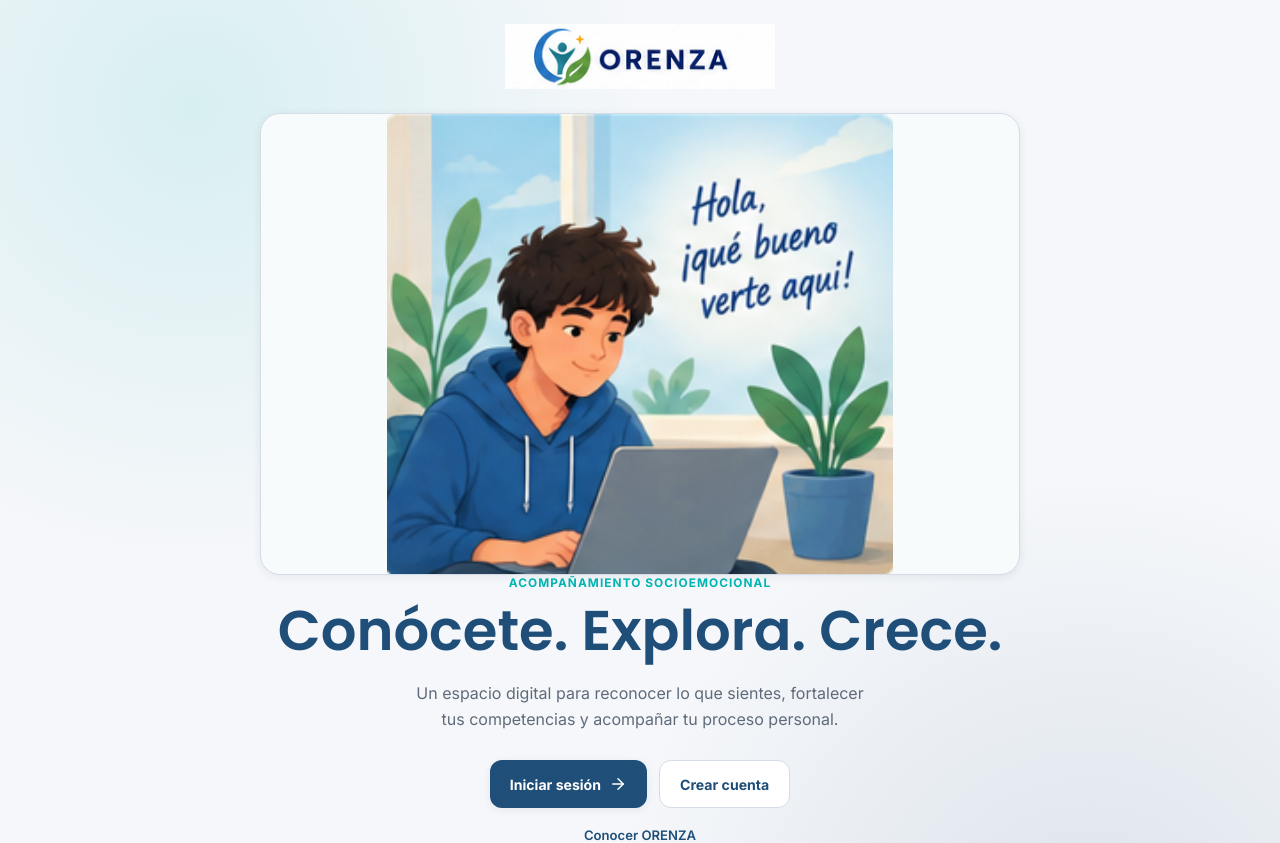
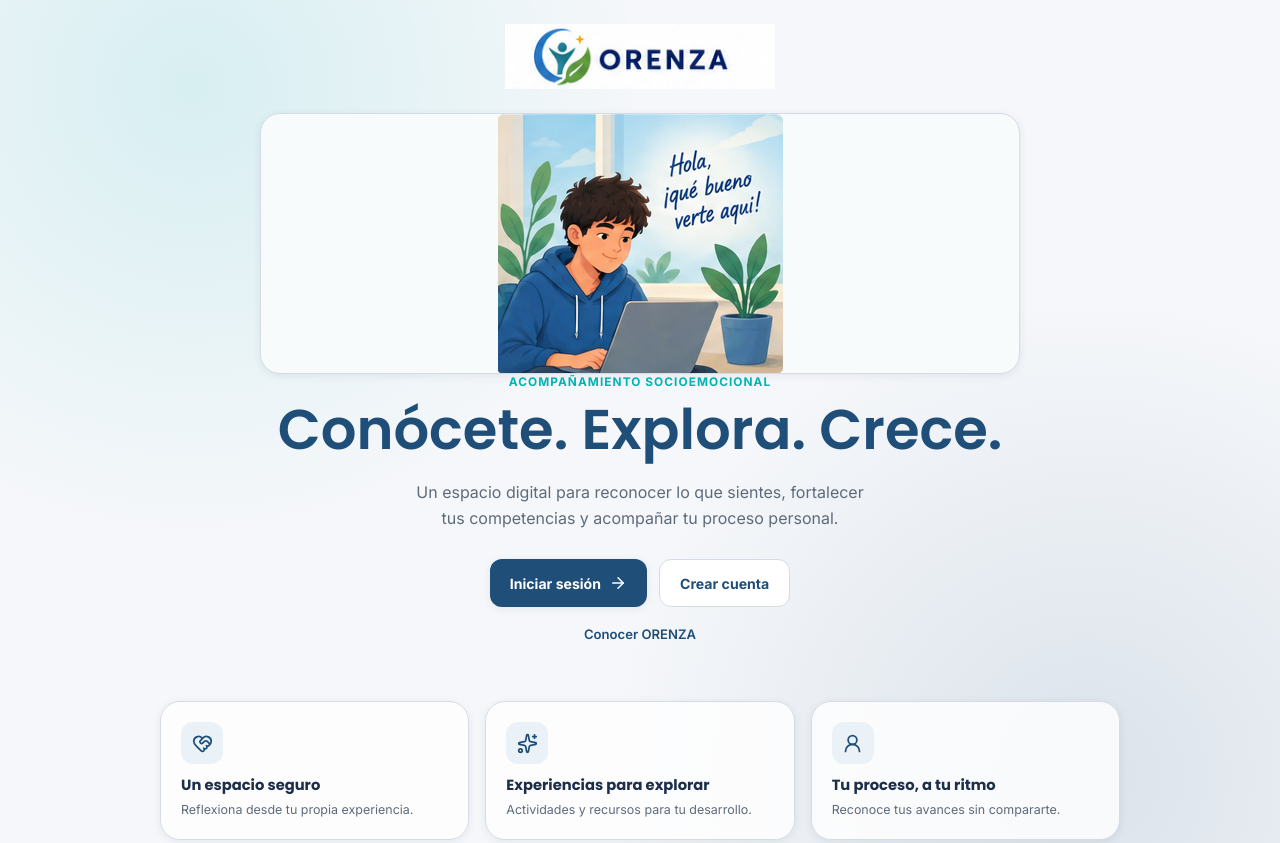
Before and after one commit to Pepealdana/ORENZA, a React (Vite) app: page / in a window 1280 px wide. Shown: the top 843 px of the page. Built offline with nearby package versions, Linux system fonts and the light colour scheme; no server answers.

Commit message:
style: mejora escala y proporciones de ilustraciones ORENZA

```diff
--- a/src/components/visual/IdentityVisual.module.css
+++ b/src/components/visual/IdentityVisual.module.css
@@ -6,6 +6,7 @@
   display: flex;
   align-items: center;
   justify-content: center;
+  padding: 0;
   background: #f8fbfc;
   border: 1px solid var(--color-gray-medium);
   border-radius: var(--radius-card);
@@ -14,9 +15,10 @@
 
 .image {
   display: block;
-  width: 100%;
+  width: auto;
+  max-width: 100%;
   height: auto;
-  max-height: 460px;
+  max-height: 340px;
   object-fit: contain;
 }
 
@@ -31,7 +33,8 @@
 }
 
 .compact .image {
-  max-height: 190px;
+  max-width: 100%;
+  max-height: 160px;
 }
 
 @media (max-width: 700px) {
@@ -41,7 +44,7 @@
   }
 
   .image {
-    max-height: 360px;
+    max-height: 300px;
   }
 
   .compact {
@@ -51,6 +54,6 @@
   }
 
   .compact .image {
-    max-height: 300px;
+    max-height: 240px;
   }
 }
```
